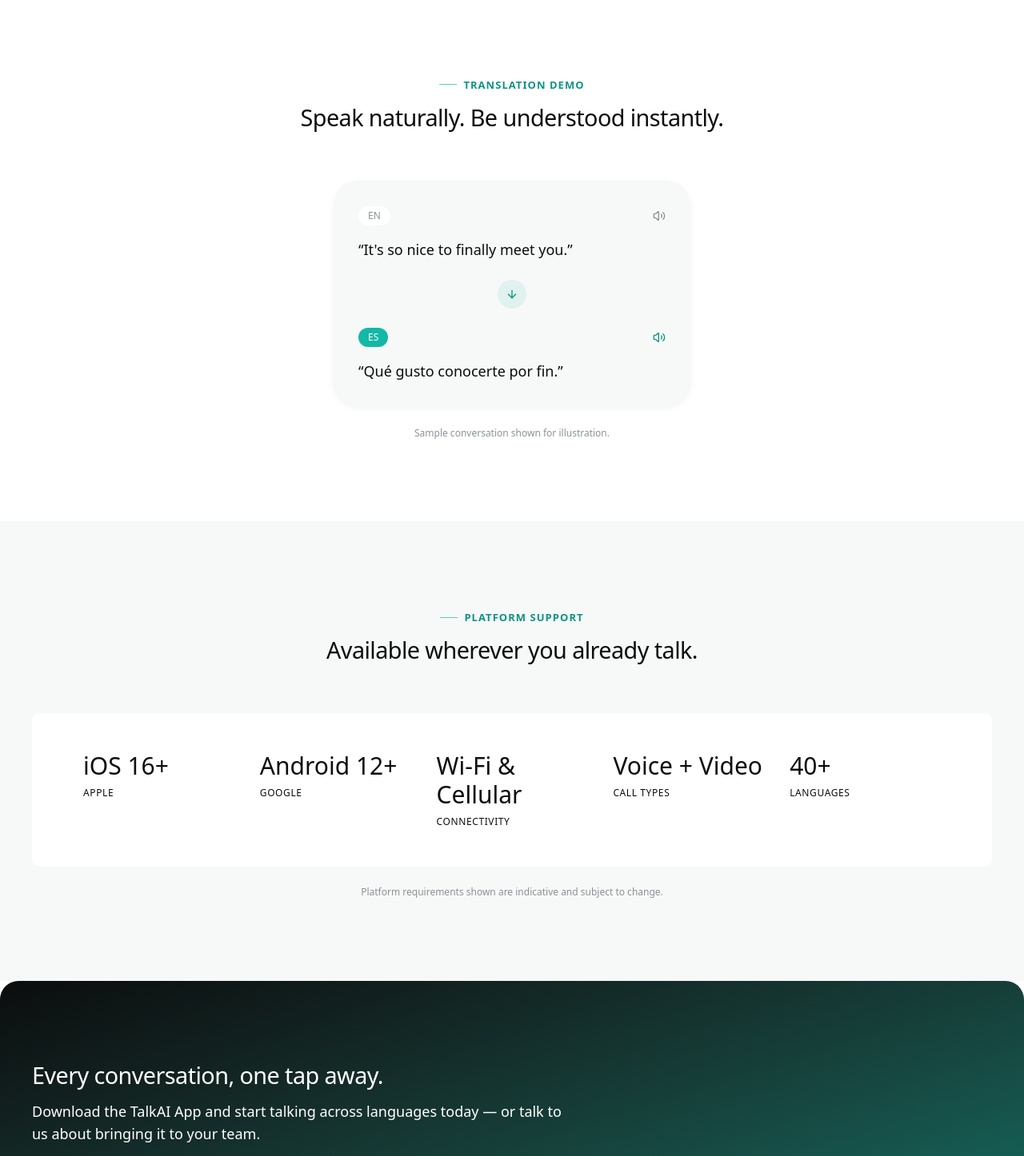
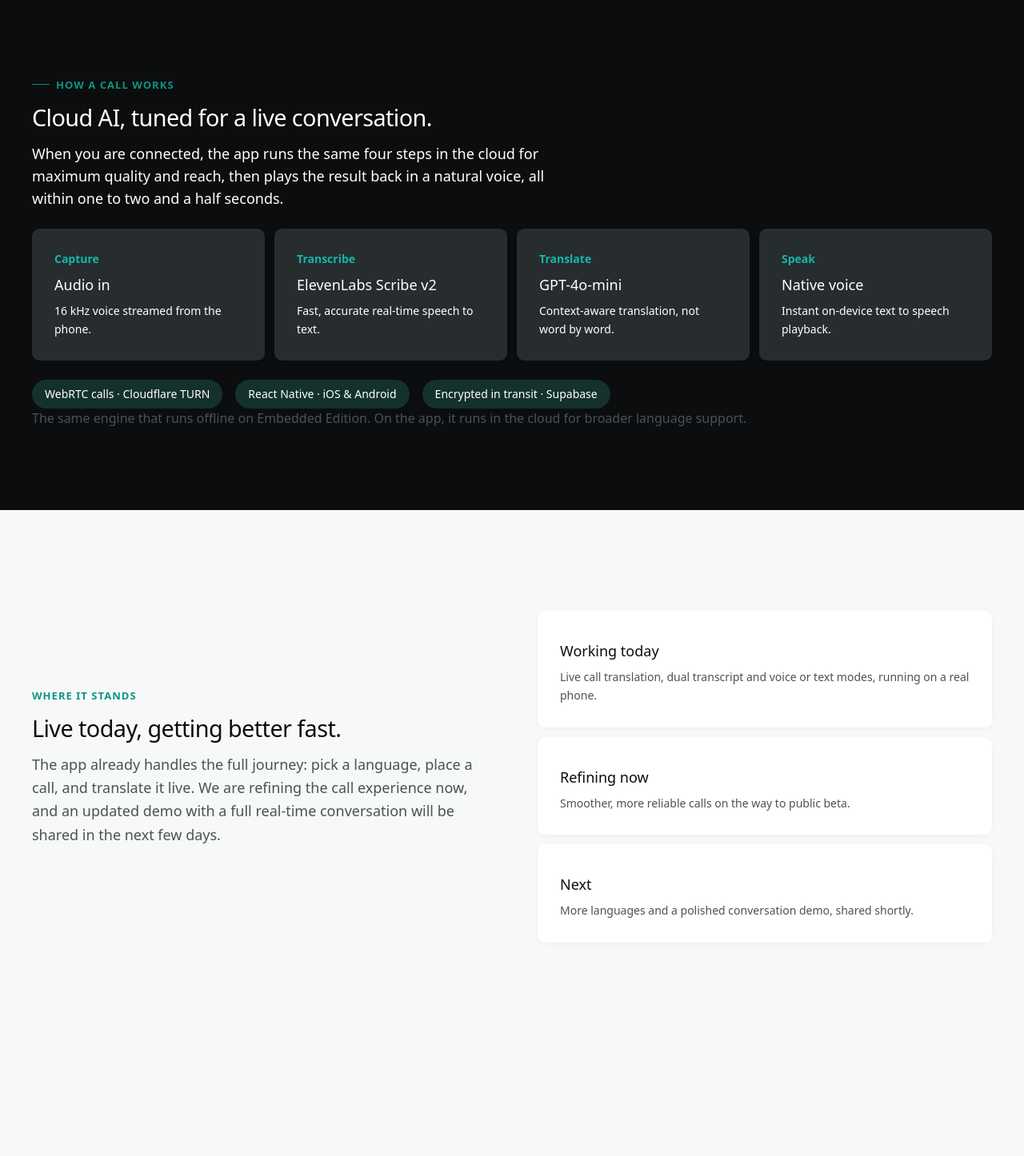
Before and after one commit to Abdul-Ahad3/ARIS-TalkAI-marketing, a Next.js app: page /tai-app in a window 1280 px wide. Shown: the part 2580-4026 px from the top of the page at 80% size. Built offline with nearby package versions, Linux system fonts and the light colour scheme.

Commit message:
Edit App page - Current standing, CTA, demo steps, features sections

```diff
--- a/src/app/tai-app/page.tsx
+++ b/src/app/tai-app/page.tsx
@@ -1,9 +1,9 @@
 import { NavBar } from "@/components/layout/NavBar";
 import { Hero } from "@/components/sections/tai-app/Hero";
 import { CallingExperience } from "@/components/sections/tai-app/CallExp";
-import { LiveTranscript } from "@/components/sections/tai-app/Features";
+import { Features } from "@/components/sections/tai-app/Features";
 import { TranslationDemo } from "@/components/sections/tai-app/TranslationDemo";
-import { PlatformSupport } from "@/components/sections/tai-app/PlatformSupport";
+import { CurrentSTanding } from "@/components/sections/tai-app/CurrentStanding";
 import { CTA } from "@/components/sections/tai-app/CTA";
 import { Footer } from "@/components/layout/Footer";
 
@@ -13,9 +13,9 @@ export default function TaiAppPage() {
       <NavBar />
       <Hero />
       <CallingExperience />
-      <LiveTranscript />
+      <Features />
       <TranslationDemo />
-      <PlatformSupport />
+      <CurrentSTanding />
       <CTA />
       <Footer />
     </>
--- a/src/components/sections/tai-app/CTA.tsx
+++ b/src/components/sections/tai-app/CTA.tsx
@@ -1,12 +1,20 @@
 import { CtaBanner } from "@/components/shared/CTABanner";
+import { Container } from "@/components/ui/Container";
 
 export function CTA() {
   return (
-    <CtaBanner
-      title="Every conversation, one tap away."
-      description="Download the TalkAI App and start talking across languages today — or talk to us about bringing it to your team."
-      primaryLabel="Download the App"
-      primaryHref="#"
-    />
+    <section className="bg-surface-soft py-section">
+      <Container>
+        <CtaBanner
+          align="left"
+          eyebrow="TALKAI APP"
+          title="Try it on your next call."
+          description="Request a demo, or ask to join the beta and be first to the updated release."
+          secondaryLabel="Join the beta"
+          secondaryHref="/contact"
+        />
+      </Container>
+    </section>
+
   );
 }
--- /dev/null
+++ b/src/components/sections/tai-app/CurrentStanding.tsx
@@ -0,0 +1,27 @@
+import { SplitFeatureSection } from "@/components/shared/SplitFeature";
+import { currentStand } from "@/data/current-stand";
+
+export function CurrentSTanding() {
+  return (
+    <SplitFeatureSection
+      className="bg-surface-soft"
+      eyebrow="Where it stands"
+      title="Live today, getting better fast."
+      description="The app already handles the full journey: pick a language, place a call, and translate it live. We are refining the call experience now, and an updated demo with a full real-time conversation will be shared in the next few days."
+      position="right"
+      visual={
+        <div className="mt-6 grid gap-3 md:grid-cols-2 lg:grid-cols-1">
+          {currentStand.map(({ title, description }) => (
+          <div
+            key={title}
+            className="rounded-lg bg-white p-7 shadow-card hover:bg-surface hover:border "
+          >
+            <h3 className="mt-2 text-lg font-medium text-ink">{title}</h3>
+            <p className="mt-2 text-sm leading-relaxed text-ink-soft">{description}</p>
+          </div>
+          ))}
+        </div>
+      }
+    />
+  );
+}
--- a/src/components/sections/tai-app/Features.tsx
+++ b/src/components/sections/tai-app/Features.tsx
@@ -1,10 +1,10 @@
-import { Captions } from "lucide-react";
 import { SplitFeatureSection } from "@/components/shared/SplitFeature";
 import { appFeatures } from "@/data/app-feats";
 
-export function LiveTranscript() {
+export function Features() {
   return (
     <SplitFeatureSection
+      className="bg-surface"
       eyebrow="Features"
       title="Everything a real conversation needs."
       description=""
@@ -15,7 +15,7 @@ export function LiveTranscript() {
           {appFeatures.map(({ eyebrow, title, description }) => (
           <div
             key={title}
-            className="rounded-lg bg-white p-7 shadow-card "
+            className="rounded-lg bg-white p-7 shadow-card hover:bg-surface hover:shadow-[5px_5px_2px_3px] hover:shadow-ink/10"
           >
             <p className="text-sm font-semibold text-teal-500">{eyebrow}</p>
             <h3 className="mt-2 text-lg font-medium text-ink">{title}</h3>
--- a/src/components/sections/tai-app/PlatformSupport.tsx
+++ /dev/null
@@ -1,20 +0,0 @@
-import { Container } from "@/components/ui/Container";
-import { SectionHeading } from "@/components/ui/SectionHeading";
-import { SpecGrid } from "@/components/ui/SpecGrid";
-import { platformSpecs } from "@/data/app-platforms";
-
-export function PlatformSupport() {
-  return (
-    <section className="bg-surface-soft py-section">
-      <Container>
-        <SectionHeading align="center" eyebrow="Platform Support" title="Available wherever you already talk." />
-        <div className="mt-16">
-          <SpecGrid specs={platformSpecs} />
-        </div>
-        <p className="mt-6 text-center text-xs text-ink-muted">
-          Platform requirements shown are indicative and subject to change.
-        </p>
-      </Container>
-    </section>
-  );
-}
--- a/src/components/sections/tai-app/TranslationDemo.tsx
+++ b/src/components/sections/tai-app/TranslationDemo.tsx
@@ -1,36 +1,48 @@
-import { ArrowDown, Volume2 } from "lucide-react";
 import { Container } from "@/components/ui/Container";
 import { SectionHeading } from "@/components/ui/SectionHeading";
+import { demoList } from "@/data/app-demo-list";
 
 export function TranslationDemo() {
   return (
-    <section id="translation-demo" className="bg-surface py-section">
+    <section id="translation-demo" className="bg-ink py-section">
       <Container>
-        <SectionHeading align="center" eyebrow="Translation Demo" title="Speak naturally. Be understood instantly." />
+        <SectionHeading
+          className="text-white"
+          align="left"
+          eyebrow="How a call works"
+          title="Cloud AI, tuned for a live conversation."
+          description="When you are connected, the app runs the same four steps in the cloud for maximum quality and reach, then plays the result back in a natural voice, all within one to two and a half seconds."
+        />
 
-        <div className="mx-auto mt-16 max-w-md rounded-3xl bg-surface-soft p-8 shadow-card">
-          <div className="flex items-center justify-between">
-            <span className="rounded-full bg-white px-3 py-1 font-mono text-xs text-ink-muted">EN</span>
-            <Volume2 size={16} className="text-ink-muted" />
+        <div className="mt-6 grid gap-3 md:grid-cols-2 lg:grid-cols-4">
+          {demoList.map(({ eyebrow, title, description }) => (
+          <div
+            key={title}
+            className="rounded-lg bg-ink-soft/45 p-7 shadow-card "
+          >
+            <p className="text-sm font-semibold text-teal-500">{eyebrow}</p>
+            <h3 className="mt-2 text-white text-lg font-medium text-ink">{title}</h3>
+            <p className="mt-2 text-white text-sm leading-relaxed text-ink-soft">{description}</p>
           </div>
-          <p className="mt-4 text-lg text-ink">&ldquo;It&apos;s so nice to finally meet you.&rdquo;</p>
-
-          <div className="my-6 flex justify-center">
-            <span className="flex h-9 w-9 items-center justify-center rounded-full bg-teal-500/10 text-teal-600">
-              <ArrowDown size={16} />
-            </span>
-          </div>
-
-          <div className="flex items-center justify-between">
-            <span className="rounded-full bg-teal-500 px-3 py-1 font-mono text-xs text-white">ES</span>
-            <Volume2 size={16} className="text-teal-600" />
-          </div>
-          <p className="mt-4 text-lg text-ink">&ldquo;Qué gusto conocerte por fin.&rdquo;</p>
+          ))}
         </div>
 
-        <p className="mt-6 text-center text-xs text-ink-muted">
-          Sample conversation shown for illustration.
+        <div className="mt-6 flex flex-wrap gap-4">
+          <span className="rounded-full bg-teal-400/20 px-4 py-2 font-mono text-sm text-white">
+            WebRTC calls · Cloudflare TURN
+          </span>
+          <span className="rounded-full bg-teal-400/20 px-4 py-2 font-mono text-sm text-white">
+            React Native · iOS & Android
+          </span>
+          <span className="rounded-full bg-teal-400/20 px-4 py-2 font-mono text-sm text-white">
+            Encrypted in transit · Supabase
+          </span>
+        </div>
+
+        <p className="text-ink-soft">
+          The same engine that runs offline on Embedded Edition. On the app, it runs in the cloud for broader language support.
         </p>
+
       </Container>
     </section>
   );
--- /dev/null
+++ b/src/data/app-demo-list.ts
@@ -0,0 +1,24 @@
+import { simpleCard } from "@/types/card";
+
+export const demoList: simpleCard[] = [
+  {
+    eyebrow: "Capture",
+    title: "Audio in",
+    description: "16 kHz voice streamed from the phone.",
+  },
+  {
+    eyebrow: "Transcribe",
+    title: "ElevenLabs Scribe v2",
+    description: "Fast, accurate real-time speech to text.",
+  },
+  {
+    eyebrow: "Translate",
+    title: "GPT-4o-mini",
+    description: "Context-aware translation, not word by word.",
+  },
+  {
+    eyebrow: "Speak",
+    title: "Native voice",
+    description: "Instant on-device text to speech playback.",
+  },
+];
--- a/src/data/app-platforms.ts
+++ /dev/null
@@ -1,9 +0,0 @@
-import type { SpecItem } from "@/types/embedded-hardware";
-
-export const platformSpecs: SpecItem[] = [
-  { value: "iOS 16+", label: "Apple" },
-  { value: "Android 12+", label: "Google" },
-  { value: "Wi-Fi & Cellular", label: "Connectivity" },
-  { value: "Voice + Video", label: "Call Types" },
-  { value: "40+", label: "Languages" },
-];
--- /dev/null
+++ b/src/data/current-stand.ts
@@ -0,0 +1,16 @@
+import { simpleCard } from "@/types/card";
+
+export const currentStand: simpleCard[] =[
+    {
+        title: "Working today",
+        description: "Live call translation, dual transcript and voice or text modes, running on a real phone.",
+    },
+    {
+        title: "Refining now",
+        description: "Smoother, more reliable calls on the way to public beta.",
+    },
+    {
+        title: "Next",
+        description: "More languages and a polished conversation demo, shared shortly.",
+    },
+]
```
